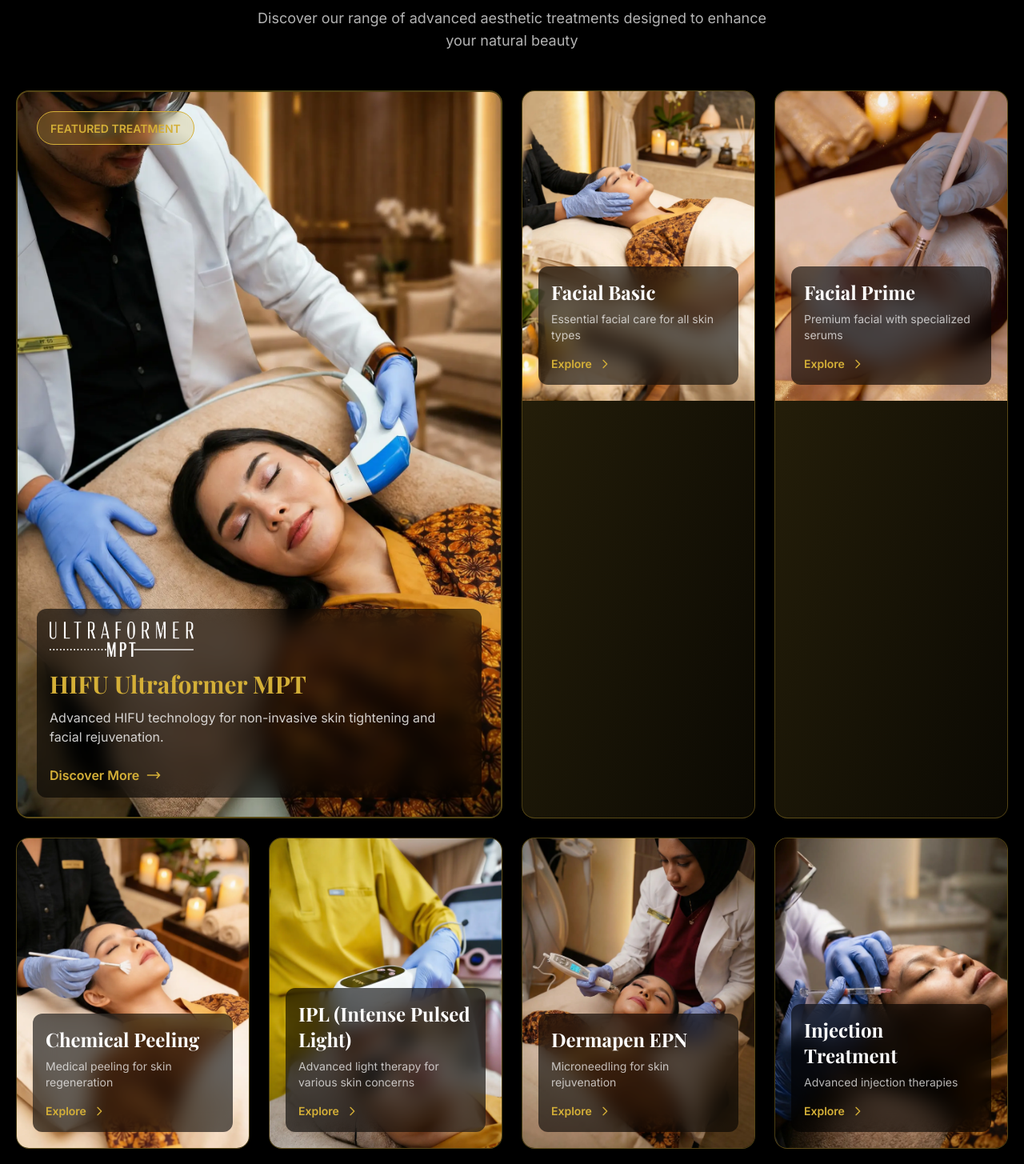
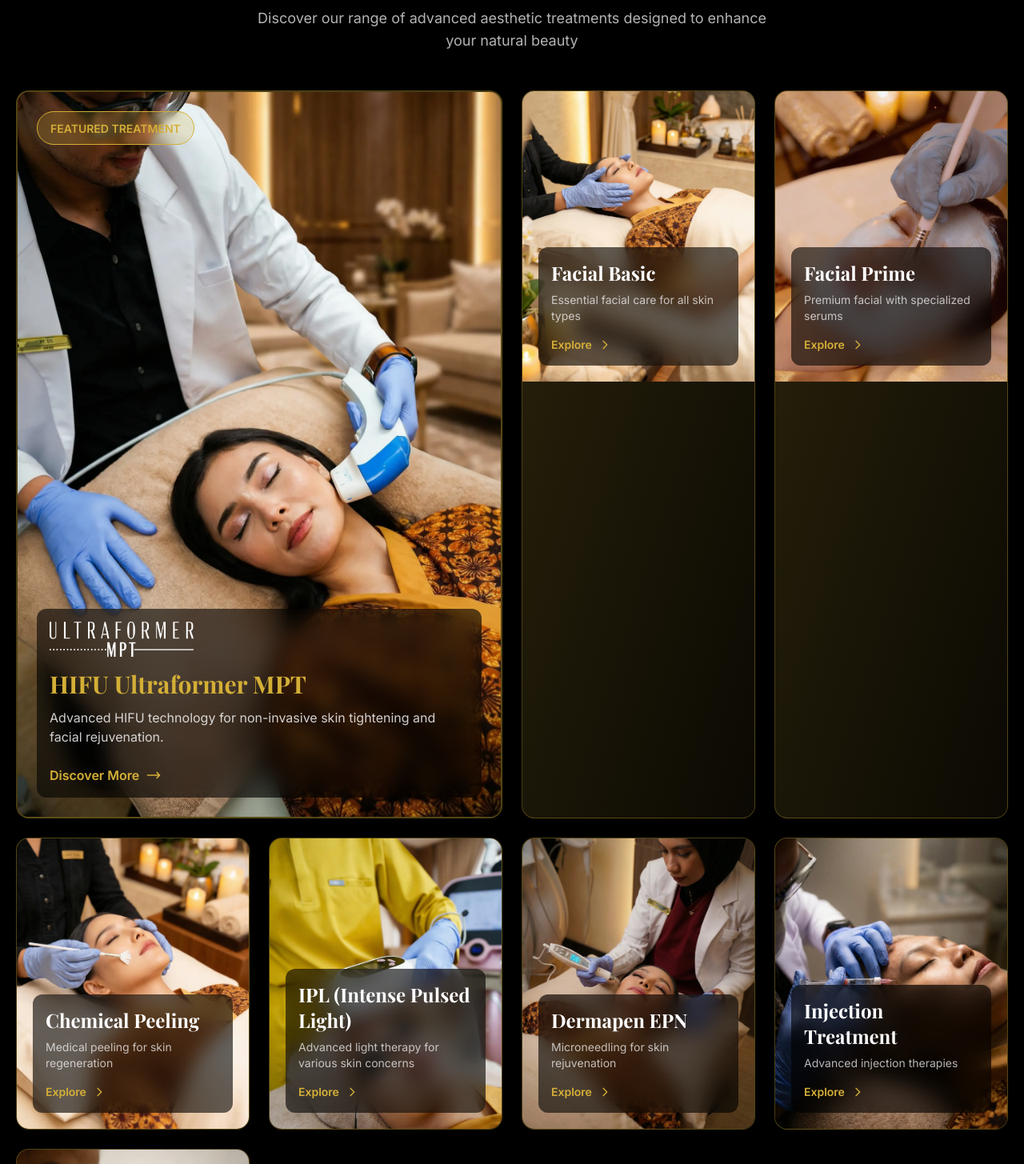
Before and after one commit to MKWcorp/drwprime, a Next.js app: page / in a window 1280 px wide. Shown: the part 935-2390 px from the top of the page at 80% size. Built offline with nearby package versions, Linux system fonts and the light colour scheme; no server answers; a web font is replaced by a local one.

Commit message:
Change aspect ratio from 3:4 to 4:5 for treatment cards
- Reduce card height to eliminate black areas at bottom
- Apply to all cards except HIFU (featured remains 2:3)
- Fix: Remove black space bug in Facial Basic and Facial Prime

```diff
--- a/src/components/BentoGrid.tsx
+++ b/src/components/BentoGrid.tsx
@@ -70,7 +70,7 @@ export default function BentoGrid() {
             href="/treatments?category=facial-basic"
             className="group relative overflow-hidden rounded-2xl bg-gradient-to-br from-primary/20 to-primary/5 border border-primary/30 hover:border-primary transition-all duration-500 hover:shadow-xl hover:shadow-primary/20"
           >
-            <div className="relative aspect-[3/4] p-5 flex flex-col justify-end">
+            <div className="relative aspect-[4/5] p-5 flex flex-col justify-end">
               <div className="absolute inset-0 z-0">
                 <Image
                   src="/treatments/facial-basic.jpeg"
@@ -101,7 +101,7 @@ export default function BentoGrid() {
             href="/treatments?category=facial-prime"
             className="group relative overflow-hidden rounded-2xl bg-gradient-to-br from-primary/20 to-primary/5 border border-primary/30 hover:border-primary transition-all duration-500 hover:shadow-xl hover:shadow-primary/20"
           >
-            <div className="relative aspect-[3/4] p-5 flex flex-col justify-end">
+            <div className="relative aspect-[4/5] p-5 flex flex-col justify-end">
               <div className="absolute inset-0 z-0">
                 <Image
                   src="/treatments/facial-prime.jpeg"
@@ -132,7 +132,7 @@ export default function BentoGrid() {
             href="/treatments?category=chemical-peeling"
             className="group relative overflow-hidden rounded-2xl bg-gradient-to-br from-primary/20 to-primary/5 border border-primary/30 hover:border-primary transition-all duration-500 hover:shadow-xl hover:shadow-primary/20"
           >
-            <div className="relative aspect-[3/4] p-5 flex flex-col justify-end">
+            <div className="relative aspect-[4/5] p-5 flex flex-col justify-end">
               <div className="absolute inset-0 z-0">
                 <Image
                   src="/treatments/chemical-peeling.png"
@@ -163,7 +163,7 @@ export default function BentoGrid() {
             href="/treatments?category=ipl"
             className="group relative overflow-hidden rounded-2xl bg-gradient-to-br from-primary/20 to-primary/5 border border-primary/30 hover:border-primary transition-all duration-500 hover:shadow-xl hover:shadow-primary/20"
           >
-            <div className="relative aspect-[3/4] p-5 flex flex-col justify-end">
+            <div className="relative aspect-[4/5] p-5 flex flex-col justify-end">
               <div className="absolute inset-0 z-0">
                 <Image
                   src="/treatments/ipl.jpeg"
@@ -194,7 +194,7 @@ export default function BentoGrid() {
             href="/treatments?category=dermapen-epn"
             className="group relative overflow-hidden rounded-2xl bg-gradient-to-br from-primary/20 to-primary/5 border border-primary/30 hover:border-primary transition-all duration-500 hover:shadow-xl hover:shadow-primary/20"
           >
-            <div className="relative aspect-[3/4] p-5 flex flex-col justify-end">
+            <div className="relative aspect-[4/5] p-5 flex flex-col justify-end">
               <div className="absolute inset-0 z-0">
                 <Image
                   src="/treatments/dermapen.png"
@@ -225,7 +225,7 @@ export default function BentoGrid() {
             href="/treatments?category=injection"
             className="group relative overflow-hidden rounded-2xl bg-gradient-to-br from-primary/20 to-primary/5 border border-primary/30 hover:border-primary transition-all duration-500 hover:shadow-xl hover:shadow-primary/20"
           >
-            <div className="relative aspect-[3/4] p-5 flex flex-col justify-end">
+            <div className="relative aspect-[4/5] p-5 flex flex-col justify-end">
               <div className="absolute inset-0 z-0">
                 <Image
                   src="/treatments/injection.png"
@@ -256,7 +256,7 @@ export default function BentoGrid() {
             href="/treatments?category=botox"
             className="group relative overflow-hidden rounded-2xl bg-gradient-to-br from-primary/20 to-primary/5 border border-primary/30 hover:border-primary transition-all duration-500 hover:shadow-xl hover:shadow-primary/20"
           >
-            <div className="relative aspect-[3/4] p-5 flex flex-col justify-end">
+            <div className="relative aspect-[4/5] p-5 flex flex-col justify-end">
               <div className="absolute inset-0 z-0">
                 <Image
                   src="/treatments/botox.jpeg"
```
